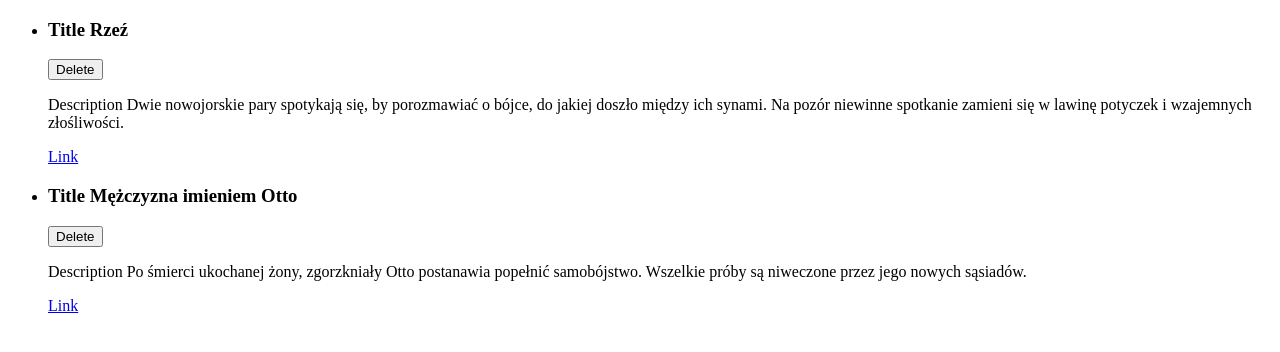
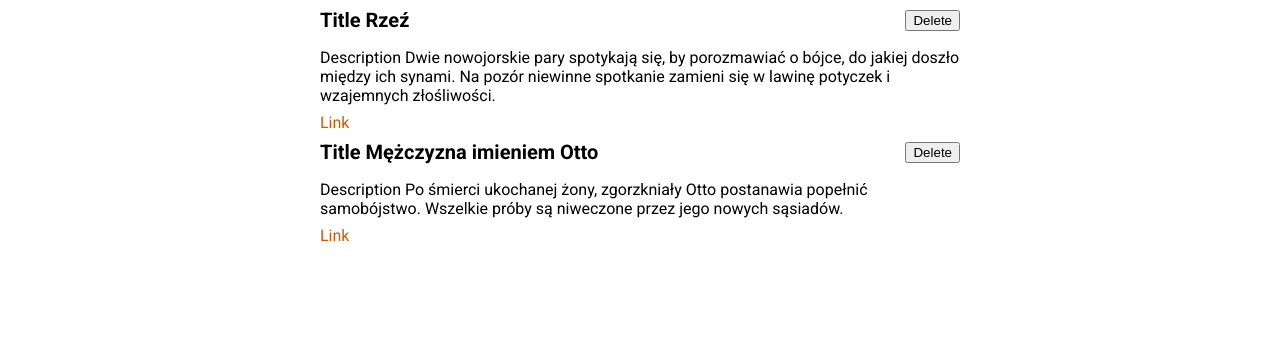
Before and after one commit to MalwinaS/MovieList, a Vue app: page / in a window 1280 px wide. Shown: the top 352 px of the page. Built offline with nearby package versions, Linux system fonts and the light colour scheme; the HTML template or start-up script is replaced by a standard one.

Commit message:
add style

```diff
--- a/src/App.vue
+++ b/src/App.vue
@@ -1,20 +1,14 @@
 <template>
-  <ul>
-    <MovieCard
-      v-for="movie in movies"
-      :key="movie.id"
-      :title="movie.title"
-      :description="movie.description"
-      :link="movie.link"
-    />
-  </ul>
+ <MovieList
+ :movies="movies"
+ />
 </template>
 
 <script>
-import MovieCard from '@/components/MovieCard.vue';
+import MovieList from '@/components/MovieList.vue';
 export default {
   components: {
-    MovieCard,
+    MovieList,
   },
   data() {
     return {
@@ -39,3 +33,21 @@
 };
 
 </script>
+
+<style>
+
+@import url('https://fonts.googleapis.com/css2?family=Roboto:wght@400;700&display=swap');
+
+* {
+  box-sizing: border-box;
+}
+
+html {
+  font-family: 'Roboto', sans-serif;
+}
+
+body {
+  margin: 0;
+}
+
+</style>
--- a/src/components/MovieCard.vue
+++ b/src/components/MovieCard.vue
@@ -8,7 +8,7 @@
     </div>
     <p>Description {{ description }}</p>
     <nav>
-      <a :href=link>Link</a>
+      <a :href="link">Link</a>
     </nav>
   </li>
 </template>
@@ -35,3 +35,35 @@
   },
 };
 </script>
+
+<style scoped>
+li {
+  margin: auto;
+  max-width: 40rem;
+}
+
+header {
+  display: flex;
+  justify-content: space-between;
+  align-items: center;
+}
+
+h3 {
+  font-size: 1.25rem;
+  margin: 0.5rem 0;
+}
+
+p {
+  margin: 0.5rem 0;
+}
+
+a {
+  text-decoration: none;
+  color: #ce5c00;
+}
+
+a:hover,
+a:active {
+  color: #c89300;
+}
+</style>
--- /dev/null
+++ b/src/components/MovieList.vue
@@ -0,0 +1,31 @@
+<template>
+  <ul>
+    <MovieCard
+      v-for="movie in movies"
+      :key="movie.id"
+      :title="movie.title"
+      :description="movie.description"
+      :link="movie.link"
+    />
+  </ul>
+</template>
+
+<script>
+import MovieCard from '@/components/MovieCard.vue';
+export default {
+  components: {
+    MovieCard,
+  },
+  props: ['movies'],
+};
+</script>
+
+<style scoped>
+ul {
+  list-style: none;
+  margin: 0;
+  padding: 0;
+  margin: auto;
+  max-width: 40rem;
+}
+</style>
```
